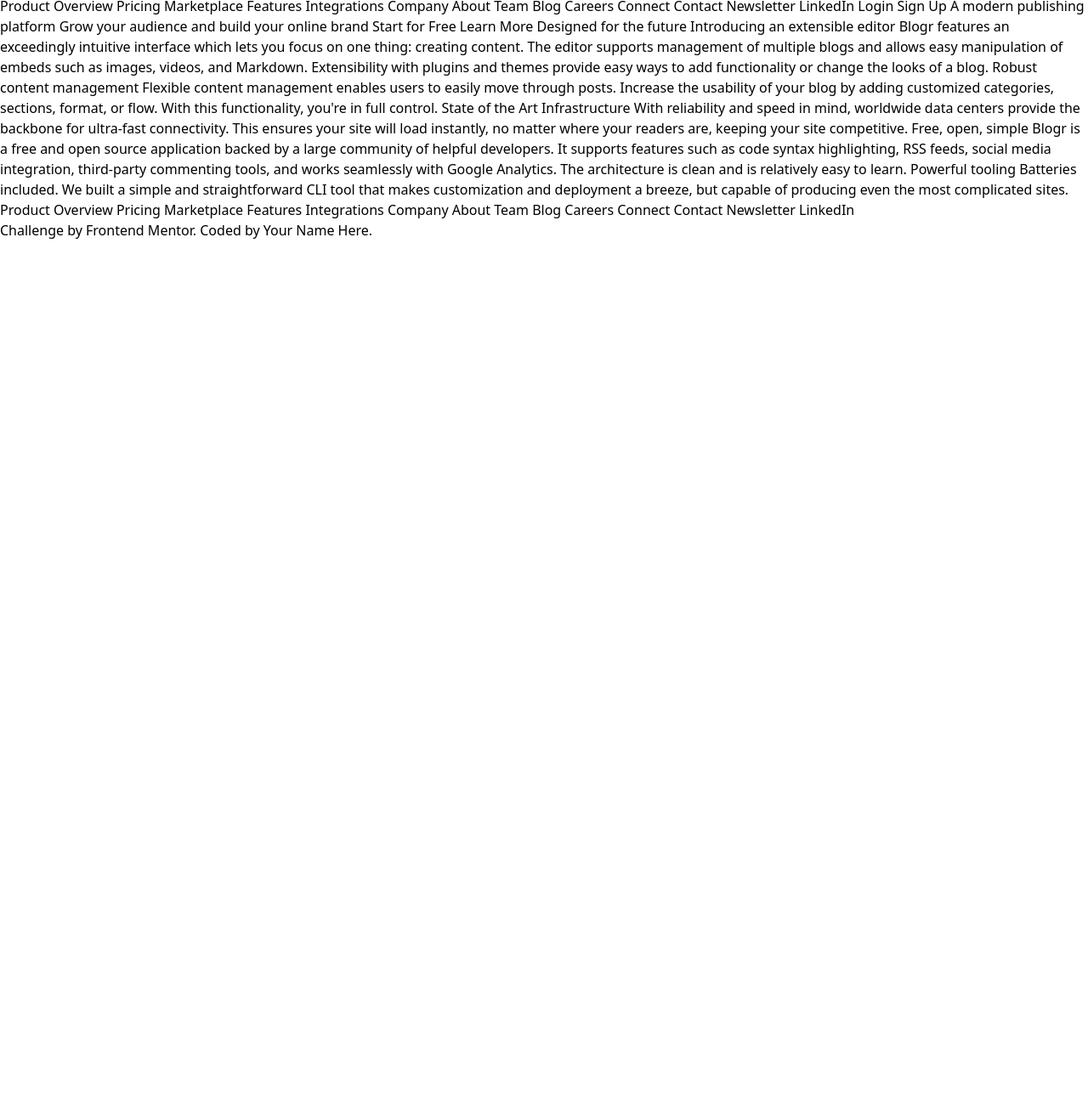
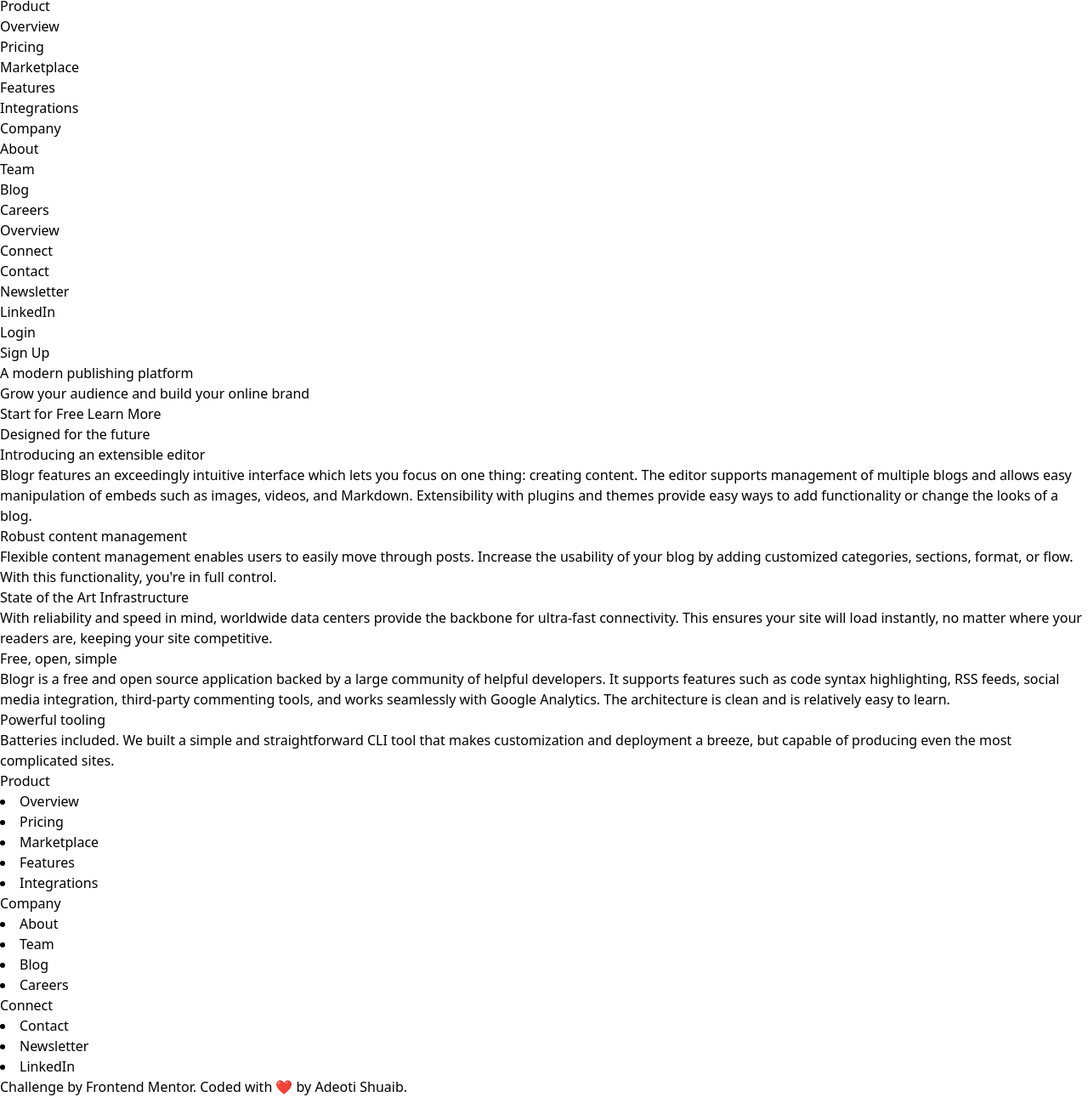
Before and after one commit to JustShuaib/blogr-landing-page, a plain HTML site: page index.html in a window 1280 px wide. Shown: the part 5-1296 px from the top of the page at 85% size. Before the commit the page ends 800 px from the top, so only its background shows below. Drawn offline with Linux system fonts and the light colour scheme.

Commit message:
I added HTML markup to the page.

```diff
--- a/index.html
+++ b/index.html
@@ -3,8 +3,7 @@
   <head>
     <meta charset="UTF-8" />
     <meta name="viewport" content="width=device-width, initial-scale=1.0" />
-    <!-- displays site properly based on user's device -->
-
+    <meta http-equiv="X-UA-Compatible" content="IE=edge" />
     <link
       rel="icon"
       type="image/png"
@@ -16,37 +15,145 @@
     <link rel="stylesheet" href="style.css" />
   </head>
   <body>
-    Product Overview Pricing Marketplace Features Integrations Company About
-    Team Blog Careers Connect Contact Newsletter LinkedIn Login Sign Up A modern
-    publishing platform Grow your audience and build your online brand Start for
-    Free Learn More Designed for the future Introducing an extensible editor
-    Blogr features an exceedingly intuitive interface which lets you focus on
-    one thing: creating content. The editor supports management of multiple
-    blogs and allows easy manipulation of embeds such as images, videos, and
-    Markdown. Extensibility with plugins and themes provide easy ways to add
-    functionality or change the looks of a blog. Robust content management
-    Flexible content management enables users to easily move through posts.
-    Increase the usability of your blog by adding customized categories,
-    sections, format, or flow. With this functionality, you&apos;re in full
-    control. State of the Art Infrastructure With reliability and speed in mind,
-    worldwide data centers provide the backbone for ultra-fast connectivity.
-    This ensures your site will load instantly, no matter where your readers
-    are, keeping your site competitive. Free, open, simple Blogr is a free and
-    open source application backed by a large community of helpful developers.
-    It supports features such as code syntax highlighting, RSS feeds, social
-    media integration, third-party commenting tools, and works seamlessly with
-    Google Analytics. The architecture is clean and is relatively easy to learn.
-    Powerful tooling Batteries included. We built a simple and straightforward
-    CLI tool that makes customization and deployment a breeze, but capable of
-    producing even the most complicated sites. Product Overview Pricing
-    Marketplace Features Integrations Company About Team Blog Careers Connect
-    Contact Newsletter LinkedIn
+    <header>
+      <!-- Blogr logo and Hamburger -->
+      <nav>
+        <ul>
+          <li>
+            Product
+            <ul>
+              <li>Overview</li>
+              <li>Pricing</li>
+              <li>Marketplace</li>
+              <li>Features</li>
+              <li>Integrations</li>
+            </ul>
+          </li>
+          <li>
+            Company
+            <ul>
+              <li>About</li>
+              <li>Team</li>
+              <li>Blog</li>
+              <li>Careers</li>
+              <li>Overview</li>
+            </ul>
+          </li>
+          <li>
+            Connect
+            <ul>
+              <li>Contact</li>
+              <li>Newsletter</li>
+              <li>LinkedIn</li>
+            </ul>
+          </li>
+          <li href="#">Login</li>
+          <li href="#">Sign Up</li>
+        </ul>
+      </nav>
+      <h1>A modern publishing platform</h1>
 
-    <div class="attribution">
+      <p>Grow your audience and build your online brand</p>
+
+      <button>Start for Free</button>
+      <button>Learn More</button>
+    </header>
+    <h2>Designed for the future</h2>
+    <section>
+      <div>
+        <!-- Add and SVG here -->
+      </div>
+      <article>
+        <h3>Introducing an extensible editor</h3>
+        <p>
+          Blogr features an exceedingly intuitive interface which lets you focus
+          on one thing: creating content. The editor supports management of
+          multiple blogs and allows easy manipulation of embeds such as images,
+          videos, and Markdown. Extensibility with plugins and themes provide
+          easy ways to add functionality or change the looks of a blog.
+        </p>
+      </article>
+      <article>
+        <h3>Robust content management</h3>
+        <p>
+          Flexible content management enables users to easily move through
+          posts. Increase the usability of your blog by adding customized
+          categories, sections, format, or flow. With this functionality,
+          you&apos;re in full control.
+        </p>
+      </article>
+    </section>
+
+    <section>
+      <div>
+        <!-- Add and SVg here -->
+      </div>
+      <article>
+        <h3>State of the Art Infrastructure</h3>
+        <p>
+          With reliability and speed in mind, worldwide data centers provide the
+          backbone for ultra-fast connectivity. This ensures your site will load
+          instantly, no matter where your readers are, keeping your site
+          competitive.
+        </p>
+      </article>
+    </section>
+    <section>
+      <div>
+        <!-- Add and SVG here -->
+      </div>
+      <article>
+        <h3>Free, open, simple</h3>
+        <p>
+          Blogr is a free and open source application backed by a large
+          community of helpful developers. It supports features such as code
+          syntax highlighting, RSS feeds, social media integration, third-party
+          commenting tools, and works seamlessly with Google Analytics. The
+          architecture is clean and is relatively easy to learn.
+        </p>
+      </article>
+      <article>
+        <h3>Powerful tooling</h3>
+        <p>
+          Batteries included. We built a simple and straightforward CLI tool
+          that makes customization and deployment a breeze, but capable of
+          producing even the most complicated sites.
+        </p>
+      </article>
+    </section>
+    <footer>
+      <div>
+        <!-- Blogr Logo goes here -->
+      </div>
+      <section>
+        <h4>Product</h4>
+        <li>Overview</li>
+        <li>Pricing</li>
+        <li>Marketplace</li>
+        <li>Features</li>
+        <li>Integrations</li>
+      </section>
+      <section>
+        <h4>Company</h4>
+        <li>About</li>
+        <li>Team</li>
+        <li>Blog</li>
+        <li>Careers</li>
+      </section>
+      <section>
+        <h4>Connect</h4>
+        <li>Contact</li>
+        <li>Newsletter</li>
+        <li>LinkedIn</li>
+      </section>
+    </footer>
+
+    <div>
       Challenge by
       <a href="https://www.frontendmentor.io?ref=challenge" target="_blank"
         >Frontend Mentor</a
-      >. Coded by <a href="#">Your Name Here</a>.
+      >. Coded with ❤️ by
+      <a href="https://github.com/JustShuaib">Adeoti Shuaib</a>.
     </div>
   </body>
 </html>
```
